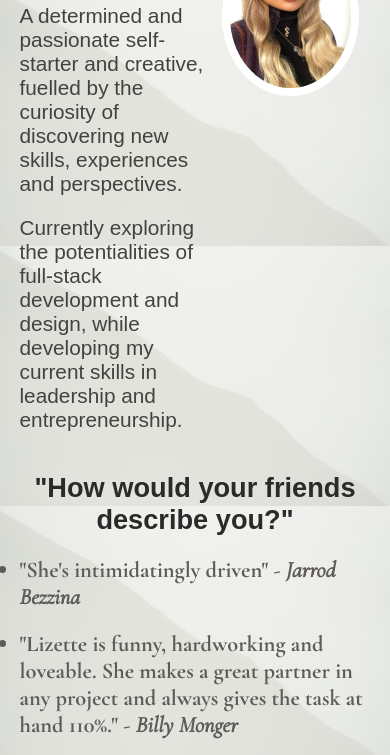
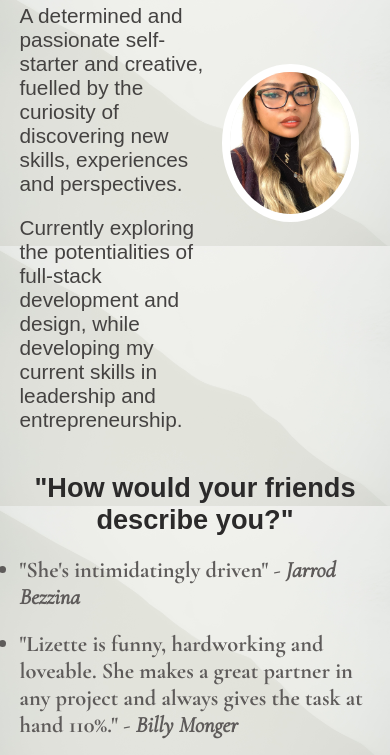
Before and after one commit to Lizette-Dimalanta/HTML-CSS-Portfolio, a plain HTML site: page src/Pages/about.html in a window 390 px wide. Shown: the part 274-1029 px from the top of the page. Drawn offline with nearby package versions, Linux system fonts and the light colour scheme; a web font is replaced by a local one.

Commit message:
completed

```diff
--- a/src/Styles/style-about.css
+++ b/src/Styles/style-about.css
@@ -373,7 +373,7 @@ footer p {
         margin: 0 0 5% 20%;
     }
     .profile-picture {
-        top: 25%;
+        top: 40%;
         width: 35%;
     }
     #prof-links .link-text {
```
